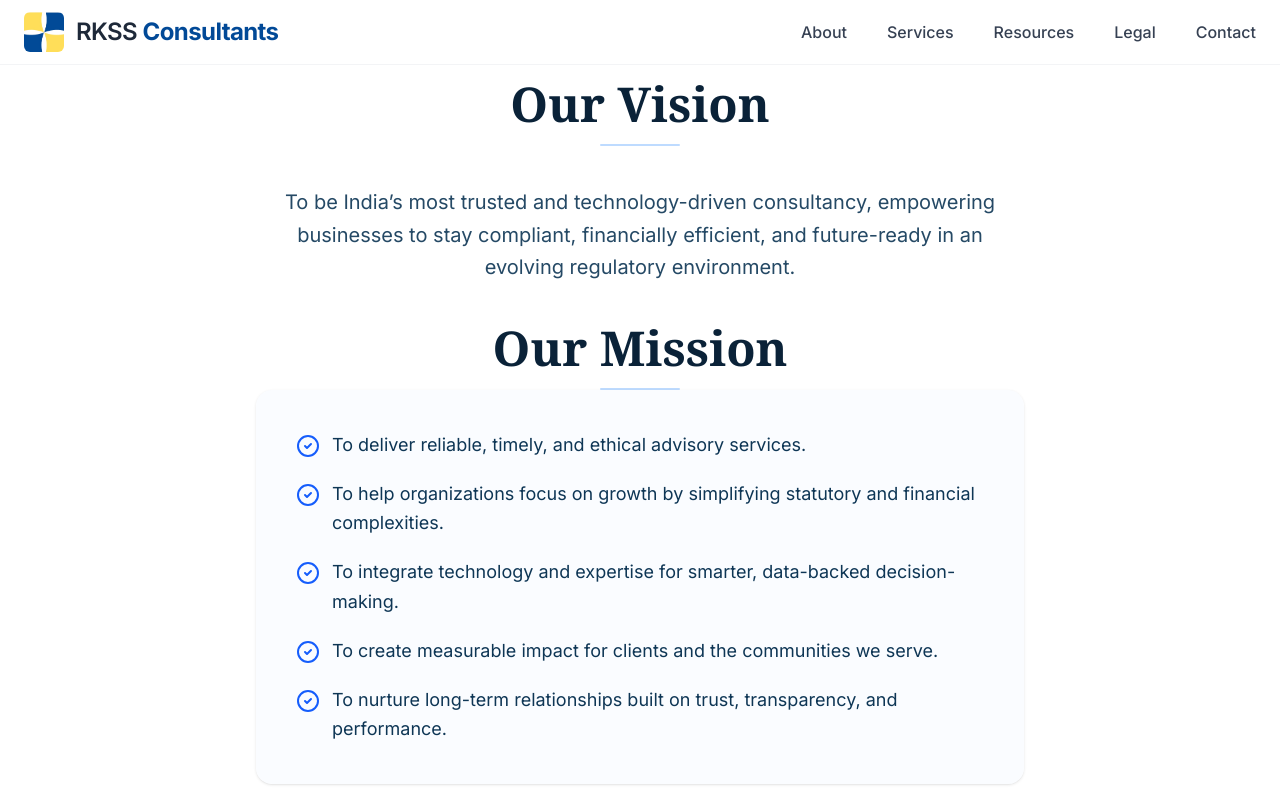
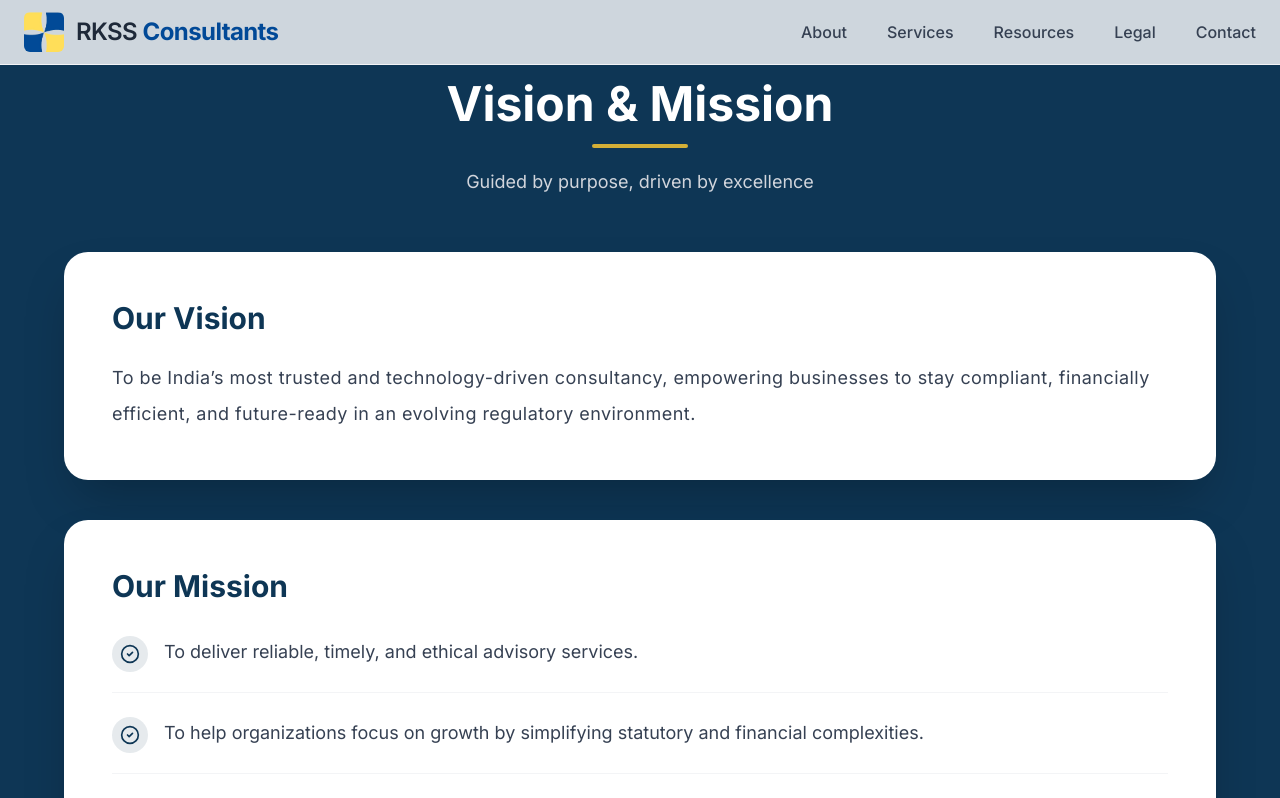
Before and after one commit to rohankumar390/rkss-portfolio, a Next.js app: page /about/WhyChooseUs in a window 1280 px wide. Shown: the top 798 px of the page. Built offline with nearby package versions, Linux system fonts and the light colour scheme.

Commit message:
changing why choose us

```diff
--- a/src/app/about/WhyChooseUs/page.tsx
+++ b/src/app/about/WhyChooseUs/page.tsx
@@ -1,71 +1,62 @@
 import { CheckCircle2 } from "lucide-react";
 
 export default function WhyChooseUs() {
+  const missions = [
+    "To deliver reliable, timely, and ethical advisory services.",
+    "To help organizations focus on growth by simplifying statutory and financial complexities.",
+    "To integrate technology and expertise for smarter, data-backed decision-making.",
+    "To create measurable impact for clients and the communities we serve.",
+    "To nurture long-term relationships built on trust, transparency, and performance.",
+  ];
+
   return (
-    <section className="py-20 px-6 md:px-20 bg-white text-[#0E3655]">
-      <div className="max-w-4xl mx-auto text-center">
-
-        {/* Vision Section */}
-        <h2 className="text-3xl md:text-5xl font-serif font-bold mb-4 text-[#0A2238]">
-          Our Vision
+    <section className="bg-[#0E3655] py-20 px-6 md:px-16">
+      <div className="max-w-6xl mx-auto">
+        {/* Heading */}
+        <div className="text-center mb-14">
+          <h2 className="text-white text-4xl md:text-5xl font-bold">
+            Vision & Mission
           </h2>
 
-        <div className="h-[2px] w-20 bg-blue-200 mx-auto mb-10 rounded-full" />
+          <div className="w-24 h-1 bg-[#D4AF37] mx-auto mt-4 rounded-full"></div>
 
-        <p className="text-lg md:text-xl leading-relaxed opacity-90 max-w-3xl mx-auto">
-          To be India’s most trusted and technology-driven consultancy, empowering
-          businesses to stay compliant, financially efficient, and future-ready
-          in an evolving regulatory environment.
-        </p>
-
-        {/* Mission Section */}
-        <h2 className="pt-10 text-3xl md:text-5xl font-serif font-bold mb-4 text-[#0A2238]">
-          Our Mission
-        </h2>
-
-        <div className="h-[2px] w-20 bg-blue-200 mx-auto rounded-full" />
-
-        <div className="bg-blue-50/30 backdrop-blur-sm p-8 md:p-10 rounded-2xl shadow-sm max-w-3xl mx-auto">
-
-          <div className="space-y-5 text-left">
-            <div className="flex gap-3">
-              <CheckCircle2 className="text-blue-600 w-6 h-6 flex-shrink-0 mt-1" />
-              <p className="text-lg leading-relaxed">
-                To deliver reliable, timely, and ethical advisory services.
+          <p className="text-gray-300 mt-5 text-lg">
+            Guided by purpose, driven by excellence
           </p>
         </div>
 
-            <div className="flex gap-3">
-              <CheckCircle2 className="text-blue-600 w-6 h-6 flex-shrink-0 mt-1" />
-              <p className="text-lg leading-relaxed">
-                To help organizations focus on growth by simplifying statutory and financial complexities.
+        {/* Vision Card */}
+        <div className="bg-white rounded-3xl p-8 md:p-12 shadow-2xl mb-10">
+          <h3 className="text-[#0E3655] text-3xl font-bold mb-6">Our Vision</h3>
+
+          <p className="text-gray-700 text-lg leading-9 tracking-wide">
+            To be India’s most trusted and technology-driven consultancy,
+            empowering businesses to stay compliant, financially efficient, and
+            future-ready in an evolving regulatory environment.
           </p>
         </div>
 
-            <div className="flex gap-3">
-              <CheckCircle2 className="text-blue-600 w-6 h-6 flex-shrink-0 mt-1" />
-              <p className="text-lg leading-relaxed">
-                To integrate technology and expertise for smarter, data-backed decision-making.
-              </p>
+        {/* Mission Card */}
+        <div className="bg-white rounded-3xl p-8 md:p-12 shadow-2xl">
+          <h3 className="text-[#0E3655] text-3xl font-bold mb-8">
+            Our Mission
+          </h3>
+
+          <div className="space-y-6">
+            {missions.map((mission, index) => (
+              <div
+                key={index}
+                className="flex items-start gap-4 border-b border-gray-100 pb-5 last:border-0"
+              >
+                <div className="bg-[#0E3655]/10 p-2 rounded-full">
+                  <CheckCircle2 className="w-5 h-5 text-[#0E3655]" />
                 </div>
 
-            <div className="flex gap-3">
-              <CheckCircle2 className="text-blue-600 w-6 h-6 flex-shrink-0 mt-1" />
-              <p className="text-lg leading-relaxed">
-                To create measurable impact for clients and the communities we serve.
-              </p>
+                <p className="text-gray-700 text-lg leading-8">{mission}</p>
               </div>
-
-            <div className="flex gap-3">
-              <CheckCircle2 className="text-blue-600 w-6 h-6 flex-shrink-0 mt-1" />
-              <p className="text-lg leading-relaxed">
-                To nurture long-term relationships built on trust, transparency, and performance.
-              </p>
+            ))}
           </div>
         </div>
-
-        </div>
-
       </div>
     </section>
   );
```
Lines whose indentation alone changed are shown as unchanged.
